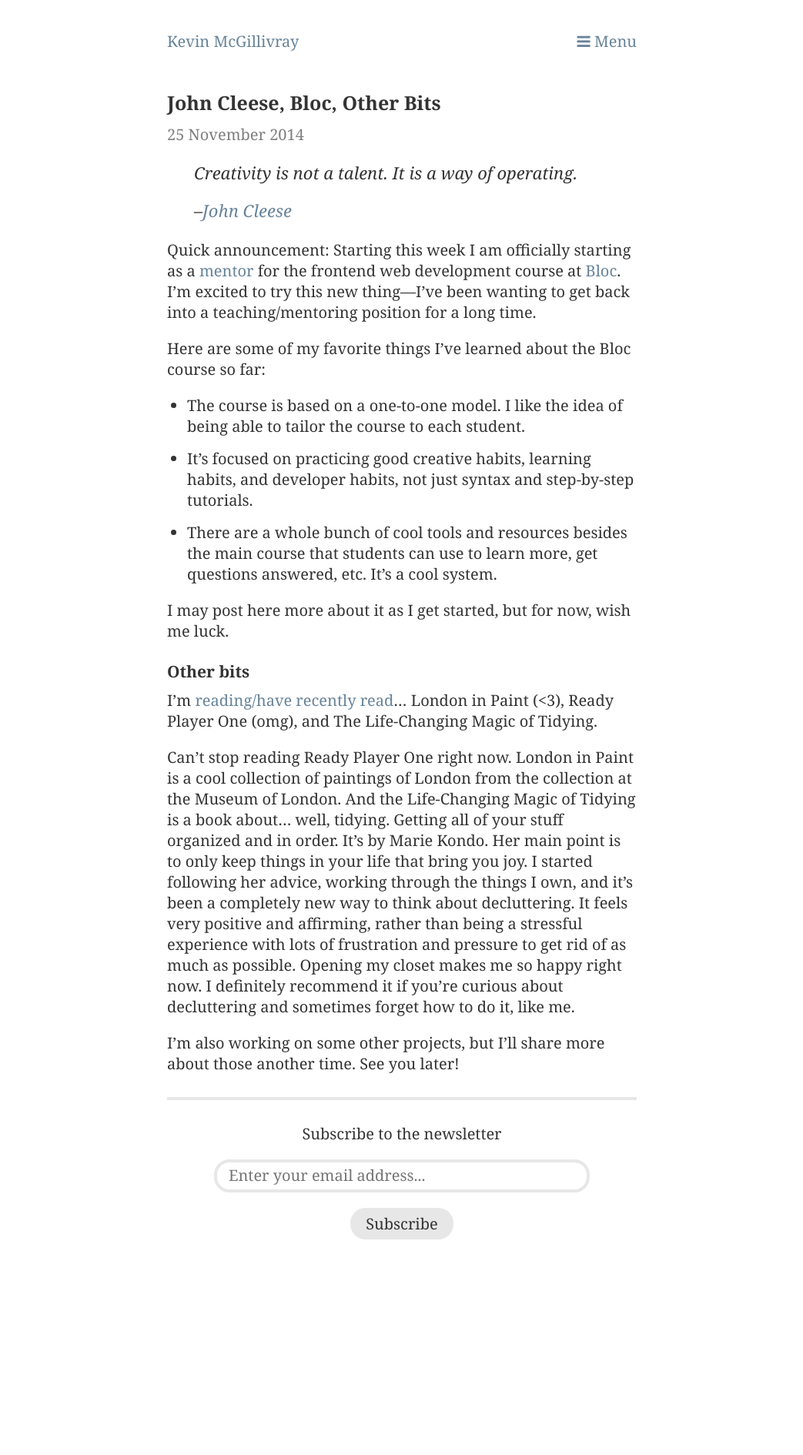
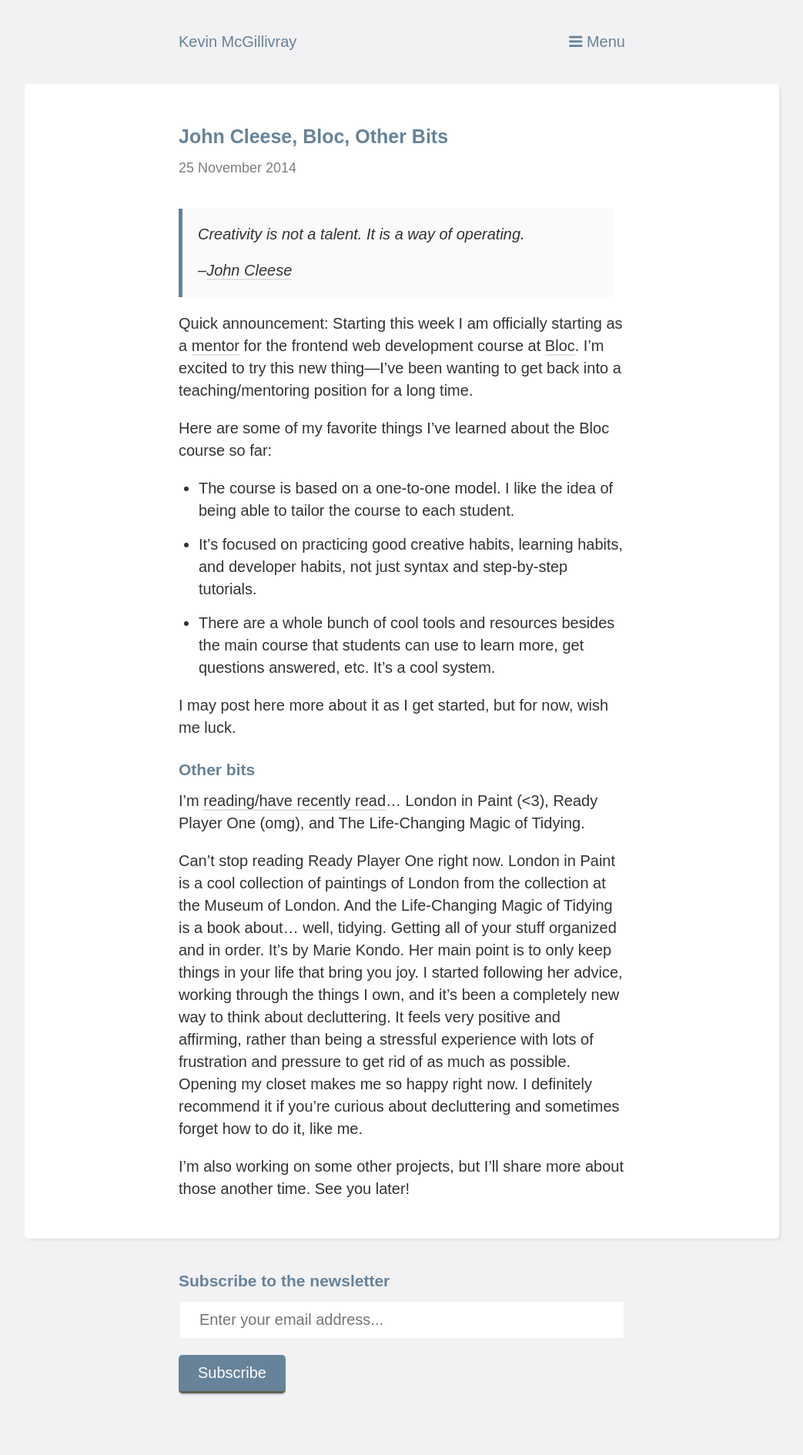
Before and after one commit to kmcgillivray/kmcgillivray.github.io, a Jekyll site: the page built from index.html, in a window 1280 px wide. Shown: the whole page at 77% size, without its empty margins (118-1161 px from the left). Built offline with Jekyll 4.4.1, drawn with Linux system fonts in a browser that asks for light colours; nearby versions of some CDN libraries; before the commit the page ends 1690 px from its top, so only the background shows below that.

Commit message:
Iterate design.

```diff
--- a/_includes/head.html
+++ b/_includes/head.html
@@ -9,7 +9,7 @@
     <link href="//maxcdn.bootstrapcdn.com/font-awesome/4.1.0/css/font-awesome.min.css" rel="stylesheet">
 		<link rel="stylesheet" href="/css/main.css">
 
-    <script type="text/javascript" src="//use.typekit.net/xzb6hlv.js"></script>
-    <script type="text/javascript">try{Typekit.load();}catch(e){}</script>
+    <script src="//use.typekit.net/zmv7dtr.js"></script>
+    <script>try{Typekit.load();}catch(e){}</script>
 	</head>
 	<body data-spy="scroll" data-target="#sidebar" data-offset="100">
--- a/_layouts/default.html
+++ b/_layouts/default.html
@@ -4,10 +4,21 @@
 
       {% include navigation.html %}
 
-      <article>
+    </div>
+
+    <div class="main-content">
+      <div class="container">
 		    {{ content }}
-      <article>
+      </div>
+    </div>
 
-		</div>
+    {% if page.newsletter %}
+    <div class="container">
+      <form action="https://tinyletter.com/kmcgillivray" method="post" target="popupwindow" onsubmit="window.open('https://tinyletter.com/kmcgillivray', 'popupwindow', 'scrollbars=yes,width=800,height=600');return true">
+      <h2>Subscribe to the newsletter</h2>
+      <p><input class="text-box" placeholder="Enter your email address..." type="text" name="email" id="tlemail" /></p>
+      <input type="hidden" value="1" name="embed"/><input class="button" type="submit" value="Subscribe" /></form>
+    </div>
+    {% endif %}
 
 {% include footer.html %}
--- a/css/main.css
+++ b/css/main.css
@@ -18,8 +18,9 @@ html {
 body {
   position: relative; /* Scrollspy */
 	font-size: 1em;
-	line-height: 1.35;
-	font-family: "ff-tisa-web-pro", Georgia, serif;
+	line-height: 1.45;
+	font-family: "freight-sans-pro",sans-serif;
+  background-color: #F2F1F4;
   color: #333;
   margin-top: 40px;
   margin-bottom: 80px;
@@ -42,9 +43,20 @@ img {
 .container {
   padding-left: 20px;
   padding-right: 20px;
-  max-width: 650px;
+  max-width: 620px;
+  margin-bottom: 30px;
   margin-right: auto;
   margin-left: auto;
+}
+.main-content {
+  background-color: #FFF;
+  box-shadow: 3px 3px 3px rgba(0, 0, 0, .05);
+  border-radius: 5px;
+  max-width: 980px;
+  margin-left: auto;
+  margin-right: auto;
+  margin-bottom: 40px;
+  padding: 20px;
 }
 .main {
   padding-left: 20px;
@@ -72,6 +84,7 @@ h6 {
   margin-top: 1.5rem;
   margin-bottom: .5rem;
   font-size: 1rem;
+  color: #678399;
 }
 h1 {
   font-size: 1.25rem;
@@ -79,6 +92,12 @@ h1 {
 h2 {
   margin-top: 1.25rem;
   font-size: 1.05rem;
+}
+h2 a {
+  color: #678399;
+}
+h2 a:hover {
+  color: #678399;
 }
 h4 {
   margin-top: 0;
@@ -91,13 +110,15 @@ p {
 }
 a {
 	text-decoration: none;
-	color: #678399;
+  border-bottom: 2px solid #E1E1E1;
+	color: #333;
 }
 a:hover {
-	color: #7E7E7E;
+	color: #333;
+  border-color: #678399;;
 }
 hr {
-	border-top: 4px solid #E7E7E7;
+	border-top: 4px solid #FFF;
 	border-bottom: none;
 	border-left: none;
 	margin-top: 30px;
@@ -111,15 +132,17 @@ ul li {
 	margin-bottom: .75rem;
 }
 blockquote {
-  border-left: none;
+  border-left: 5px solid #678399;
+  background-color: #FAFAFA;
   line-height: 1.35;
-  font-size: 1.1rem;
+  font-size: 1rem;
   font-style: italic;
-  margin-left: .75rem;
+  margin-left: 0px;
+  padding-top: 20px;
+  padding-bottom: 1px;
   margin-right: .75rem;
   padding-left: 1rem;
   padding-right: 1rem;
-  border-radius: 5px;
 }
 
 /*
@@ -127,10 +150,13 @@ blockquote {
  */
 
 .button {
-  background-color: #E7E7E7;
-  border: 0px;
-  border-radius: 20px;
-  padding: 7px 20px;
+  color: #fff;
+	padding: 12px 25px;
+	border: 0px;
+  box-shadow: 0px 2px 1px rgba(0, 81, 123, .2);
+  background-color: #678399;
+  border-bottom: 3px solid #67614E;
+	border-radius: 5px;
 }
 
 /*
@@ -138,13 +164,20 @@ blockquote {
  */
 
 .nav {
-  margin-bottom: 50px;
+  margin-bottom: 40px;
+  color: #678399;
+}
+.nav a {
+  color: #678399;
+  border-bottom: 0px;
+}
+.nav a:hover {
+  color: #7E7E7E;
 }
 .nav-right {
   float: right;
 }
 .menu-toggle {
-  color: #678399;
   cursor: pointer;
 }
 .menu-toggle:hover {
@@ -214,8 +247,17 @@ blockquote {
  * Posts
  */
 
+.post {
+  max-width: 650px;
+  margin-left: auto;
+  margin-right: auto;
+}
+.post-header {
+  margin-bottom: 40px;
+}
 .post-meta {
 	color: #7E7E7E;
+  font-size: .9rem;
 }
 
 /*
@@ -223,10 +265,8 @@ blockquote {
  */
 
 .text-box {
-  border-radius: 20px;
-  padding-left: 15px;
-  padding-bottom: 5px;
-  padding-top: 3px;
-  border: 4px solid #E7E7E7;
-  width: 80%;
+  border-radius: 5px;
+  padding: 12px 25px;
+  border: 2px solid #F2F1F4;
+  width: 100%;
 }
--- a/index.html
+++ b/index.html
@@ -1,16 +1,14 @@
 ---
 layout: default
+newsletter: true
 ---
 
 {% for post in site.categories.writing %}
-	<h1>{{ post.title }}</h1>
-	<p class="post-meta">{{ post.date | date: "%-d %B %Y" }}</p>
+<div class="post">
+  <div class="post-header">
+	  <h1>{{ post.title }}</h1>
+	  <p class="post-meta">{{ post.date | date: "%-d %B %Y" }}</p>
+  </div>
 	{{ post.content }}
+</div>
 {% endfor %}
-
-<hr>
-
-<form style="text-align:center;" action="https://tinyletter.com/kmcgillivray" method="post" target="popupwindow" onsubmit="window.open('https://tinyletter.com/kmcgillivray', 'popupwindow', 'scrollbars=yes,width=800,height=600');return true">
-<p>Subscribe to the newsletter</p>
-<p><input class="text-box" placeholder="Enter your email address..." type="text" name="email" id="tlemail" /></p>
-<input type="hidden" value="1" name="embed"/><input class="button" type="submit" value="Subscribe" /></form>
```
Also changed, not shown: about/index.md (+1 -2 lines).
